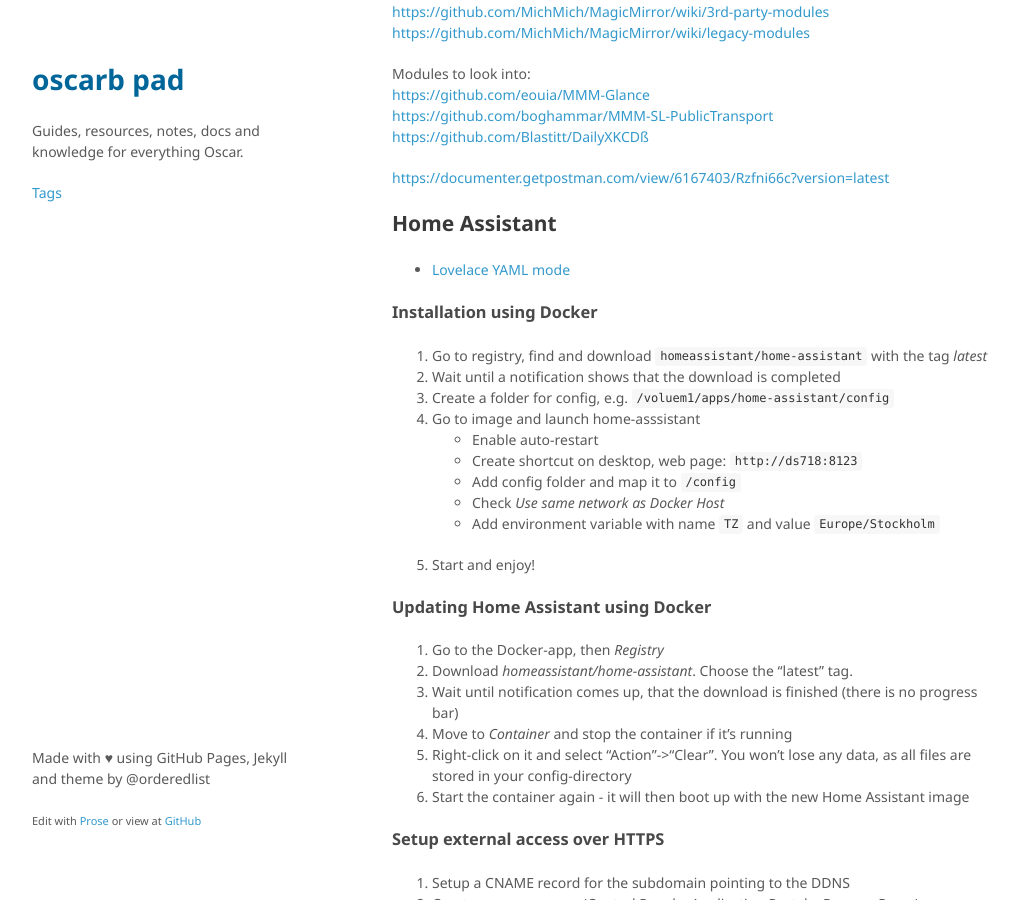
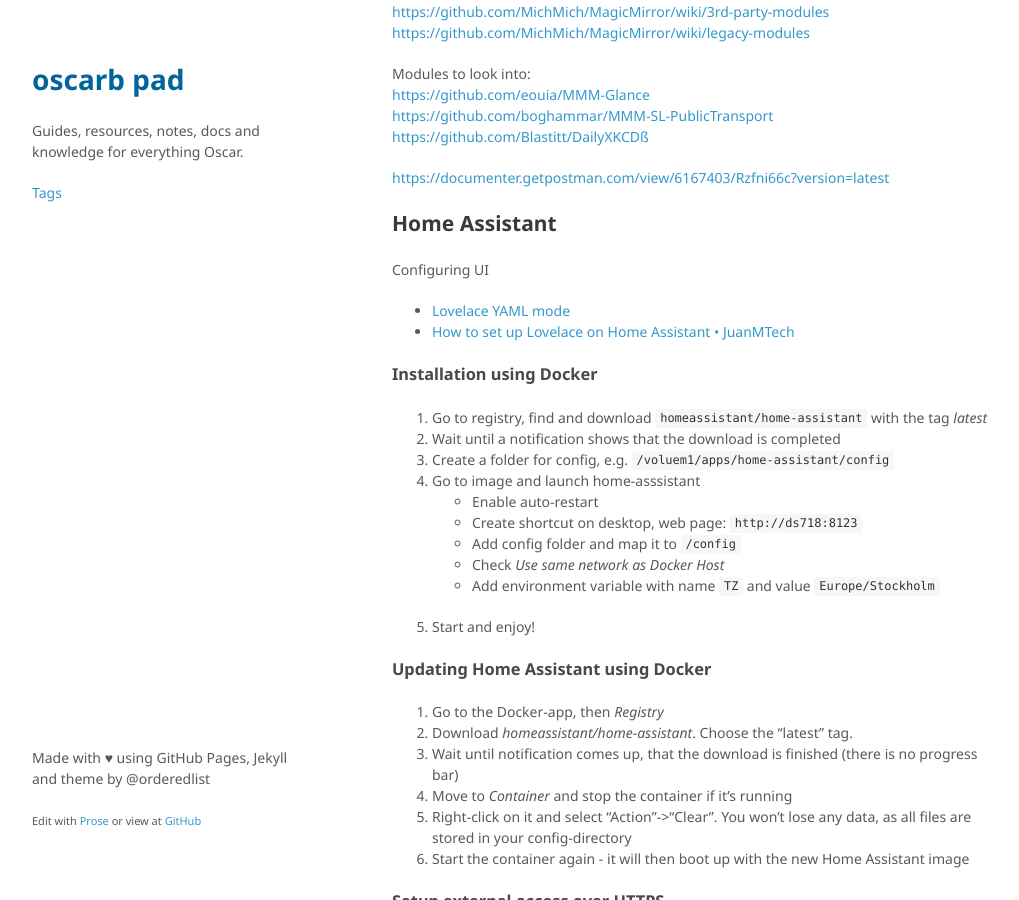
Before and after one commit to oscarb/pad, a Jekyll site: the page built from _docs/ds713.md, in a window 1280 px wide and 900 px high, scrolled down 7143 px. Shown: the whole window, without its empty margins (128-1147 px from the left). Built offline with Jekyll 4.4.1, drawn with Linux system fonts in a browser that asks for light colours; some web fonts are replaced.

Commit message:
Update ds713.md

```diff
--- a/_docs/ds713.md
+++ b/_docs/ds713.md
@@ -308,7 +308,9 @@ https://documenter.getpostman.com/view/6167403/Rzfni66c?version=latest
 
 ## Home Assistant
 
+Configuring UI
 * [Lovelace YAML mode](https://www.home-assistant.io/lovelace/yaml-mode/)
+* [How to set up Lovelace on Home Assistant • JuanMTech](https://www.juanmtech.com/how-to-set-up-lovelace-on-home-assistant/)
 
 ### Installation using Docker
 
```
